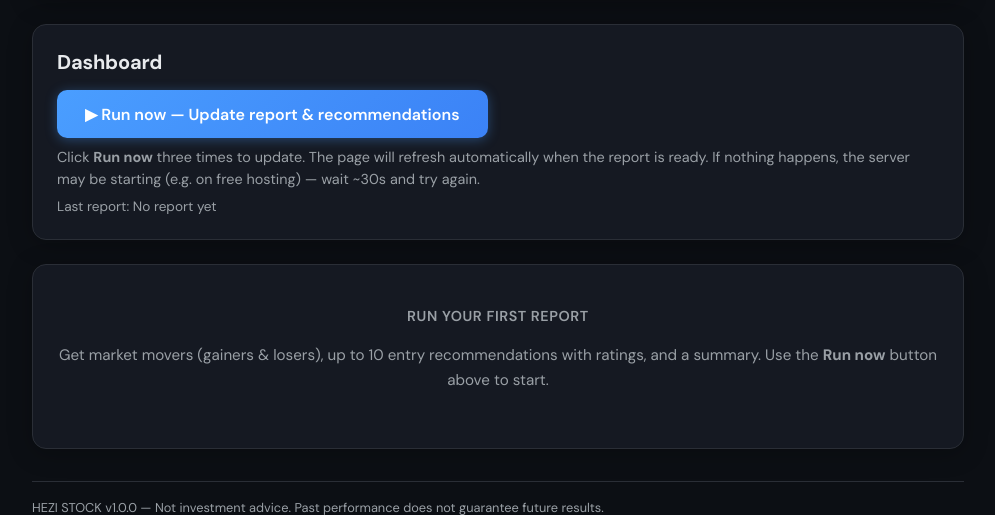
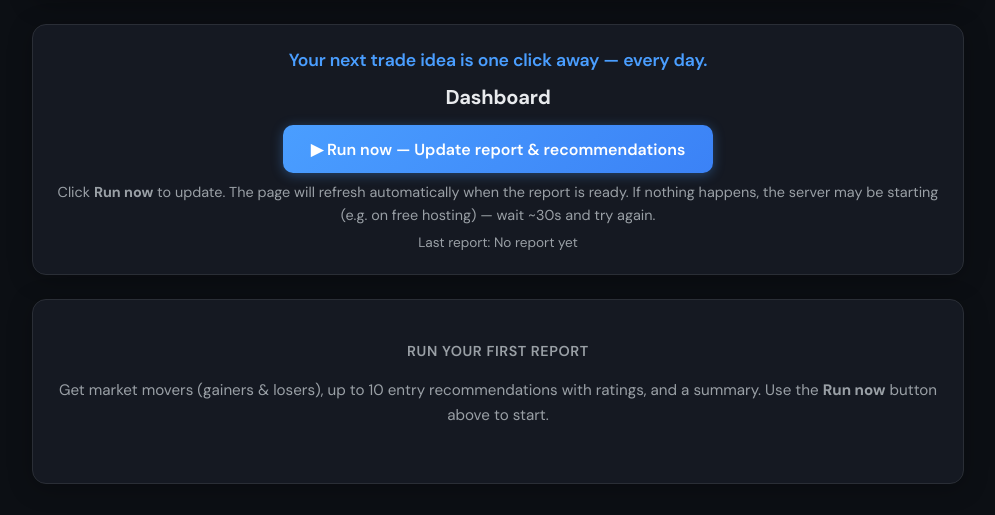
Before and after one commit to HeziStock/hezi-stock, a Flask app: page /app in a window 1280 px wide. Shown: the part 74-589 px from the top of the page, without its empty margins (142-1137 px from the left). Run offline with Flask 3, Linux system fonts and the light colour scheme.

Commit message:
update all

```diff
--- a/templates/base.html
+++ b/templates/base.html
@@ -269,6 +269,17 @@
       padding: 1.35rem 1.5rem;
       box-shadow: var(--shadow);
     }
+    .action-bar--centered {
+      text-align: center;
+    }
+    .action-bar--centered .run-form { display: flex; justify-content: center; }
+    .action-bar-tagline {
+      font-size: 1.1rem;
+      color: var(--accent);
+      font-weight: 600;
+      margin: 0 0 0.5rem 0;
+      letter-spacing: -0.01em;
+    }
     .action-bar h1 { margin-bottom: 0.75rem; font-size: 1.25rem; }
     .run-form { margin: 0.5rem 0; }
     .btn-run { padding: 0.85rem 1.75rem; font-size: 1rem; font-weight: 600; }
--- a/templates/index.html
+++ b/templates/index.html
@@ -36,12 +36,13 @@
 </script>
 {% endblock %}
 {% block content %}
-<div class="action-bar">
+<div class="action-bar action-bar--centered">
+  <p class="action-bar-tagline">Your next trade idea is one click away — every day.</p>
   <h1>Dashboard</h1>
   <form method="post" action="{{ url_for('run_now') }}" class="run-form" id="run-form">
     <button type="submit" class="btn btn-run" id="run-btn" aria-label="Run now to update report and recommendations">▶ Run now — Update report & recommendations</button>
   </form>
-  <p class="action-hint">Click <strong>Run now</strong> three times to update. The page will refresh automatically when the report is ready. If nothing happens, the server may be starting (e.g. on free hosting) — wait ~30s and try again.</p>
+  <p class="action-hint">Click <strong>Run now</strong> to update. The page will refresh automatically when the report is ready. If nothing happens, the server may be starting (e.g. on free hosting) — wait ~30s and try again.</p>
   <p class="run-status" id="run-status" aria-live="polite"></p>
   {% if last_report_time %}
   <p class="muted" style="margin: 0.35rem 0 0 0; font-size: 0.85rem;">Last report: <strong>{{ last_report_time }}</strong></p>
@@ -59,21 +60,11 @@
   var statusEl = document.getElementById('run-status');
   var loadingBar = document.getElementById('loading-bar');
   var runBtn = document.getElementById('run-btn');
-  var runClickCount = 0;
-  var REQUIRED_CLICKS = 3;
   if (!form || !statusEl) return;
-  if (runBtn) {
-    runBtn.addEventListener('click', function() {
-      runClickCount++;
-    });
-  }
-  form.addEventListener('submit', function(e) {
-    if (runClickCount < REQUIRED_CLICKS) {
-      e.preventDefault();
-      statusEl.style.display = 'block';
-      statusEl.innerHTML = '<span style="color: var(--text-soft);">Click Run now <strong>' + runClickCount + '</strong> of <strong>' + REQUIRED_CLICKS + '</strong>. Click ' + (REQUIRED_CLICKS - runClickCount) + ' more time(s) to start.</span>';
-      return;
-    }
+  document.addEventListener('keydown', function(e) {
+    if (e.ctrlKey && e.key === 'Enter') { e.preventDefault(); form.requestSubmit(); }
+  });
+  form.addEventListener('submit', function() {
     statusEl.textContent = '';
     statusEl.innerHTML = '<span class="status-in-progress">● IN PROGRESS</span> — Sending request…';
     statusEl.style.display = 'block';
@@ -86,23 +77,11 @@
         if (stillHere) {
           runBtn.disabled = false;
           runBtn.style.opacity = '1';
-          runClickCount = 0;
-          statusEl.innerHTML = '<span style="color: var(--text-soft);">Request is taking longer than usual (server may be starting). You can try <strong>Run now</strong> again (3 clicks).</span>';
+          statusEl.innerHTML = '<span style="color: var(--text-soft);">Request is taking longer than usual (server may be starting). You can try <strong>Run now</strong> again.</span>';
           statusEl.style.display = 'block';
         }
       }
     }, timeoutMs);
-  });
-  document.addEventListener('keydown', function(e) {
-    if (e.ctrlKey && e.key === 'Enter') {
-      e.preventDefault();
-      runClickCount++;
-      if (runClickCount >= REQUIRED_CLICKS) form.requestSubmit();
-      else {
-        statusEl.style.display = 'block';
-        statusEl.innerHTML = '<span style="color: var(--text-soft);">Click Run now <strong>' + runClickCount + '</strong> of <strong>' + REQUIRED_CLICKS + '</strong>. Press Ctrl+Enter ' + (REQUIRED_CLICKS - runClickCount) + ' more time(s) to start.</span>';
-      }
-    }
   });
   var runStarted = new URLSearchParams(window.location.search).get('run_started');
   if (runStarted && statusEl) {
```
Also changed, not shown: templates/landing.html (+4 -4 lines).
